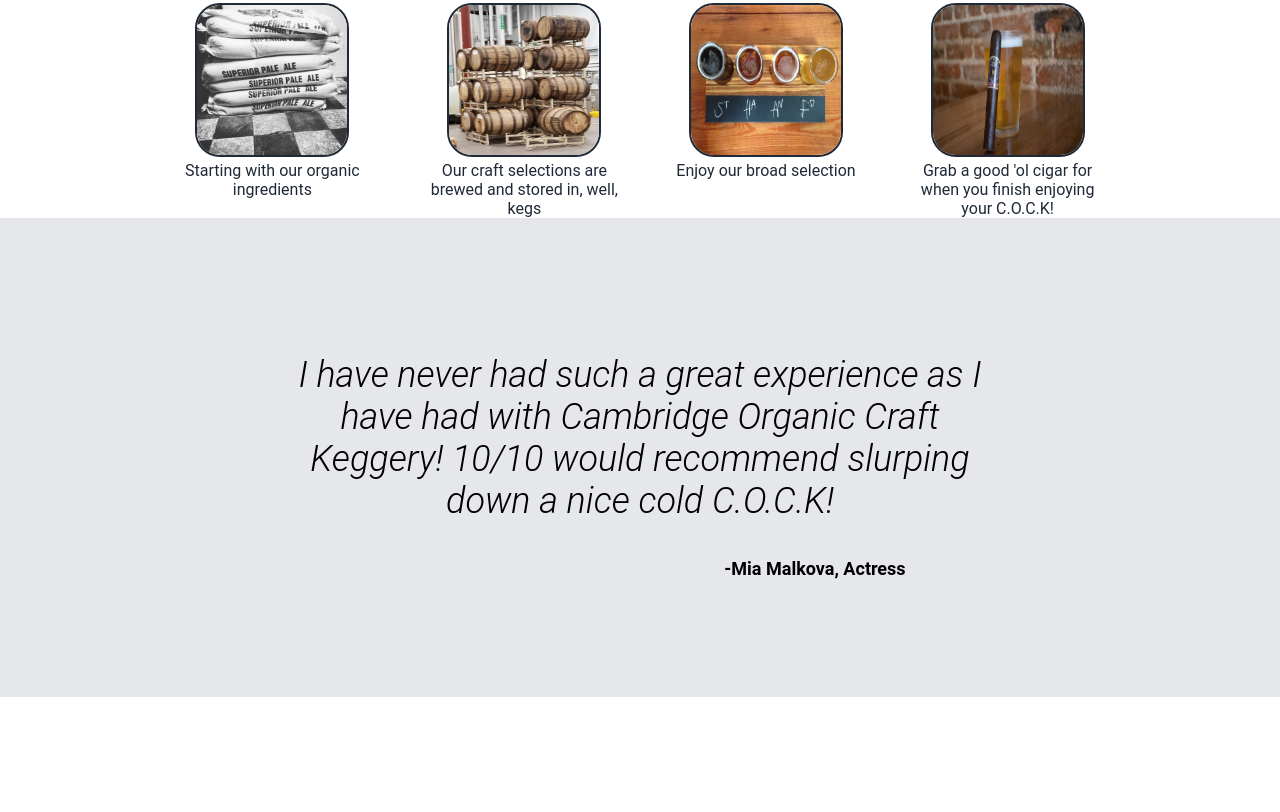
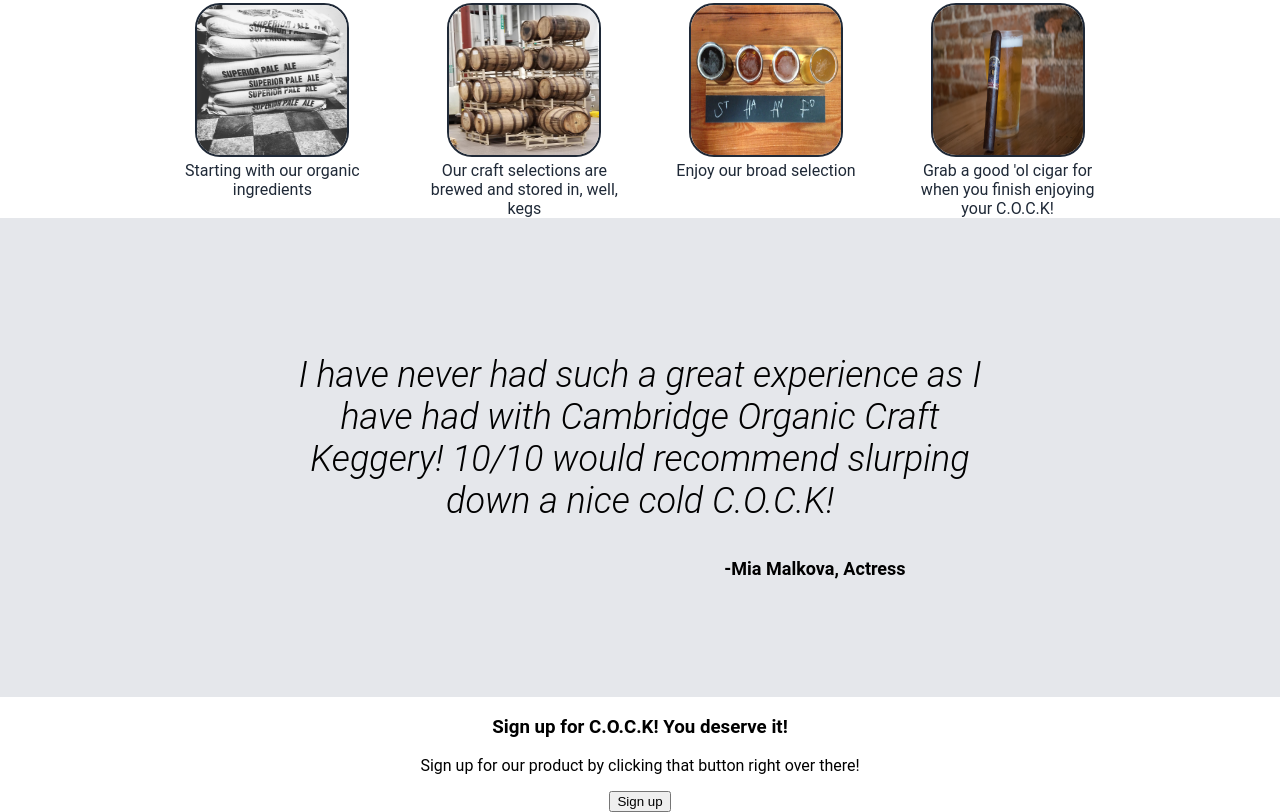
Before and after one commit to JakeHertle/landing-page-project, a plain HTML site: page index.html in a window 1280 px wide. Shown: the part 677-1489 px from the top of the page. Before the commit the page ends 1374 px from the top, so only its background shows below. Drawn offline with Linux system fonts and the light colour scheme.

Commit message:
Add Call To Action

```diff
--- a/index.html
+++ b/index.html
@@ -80,6 +80,19 @@
         </div>
 
 
+        <div class="cta-container">
+            <div class="cta-text">
+                <h3>Sign up for C.O.C.K! You deserve it!</h3>
+
+                <p>Sign up for our product by clicking that button right over there!</p>
+            </div>
+            <div class="cta-button">
+
+            <button type="button">Sign up</button>
+
+            </div>
+
+        </div>
 
     </body>
 </html>
```
